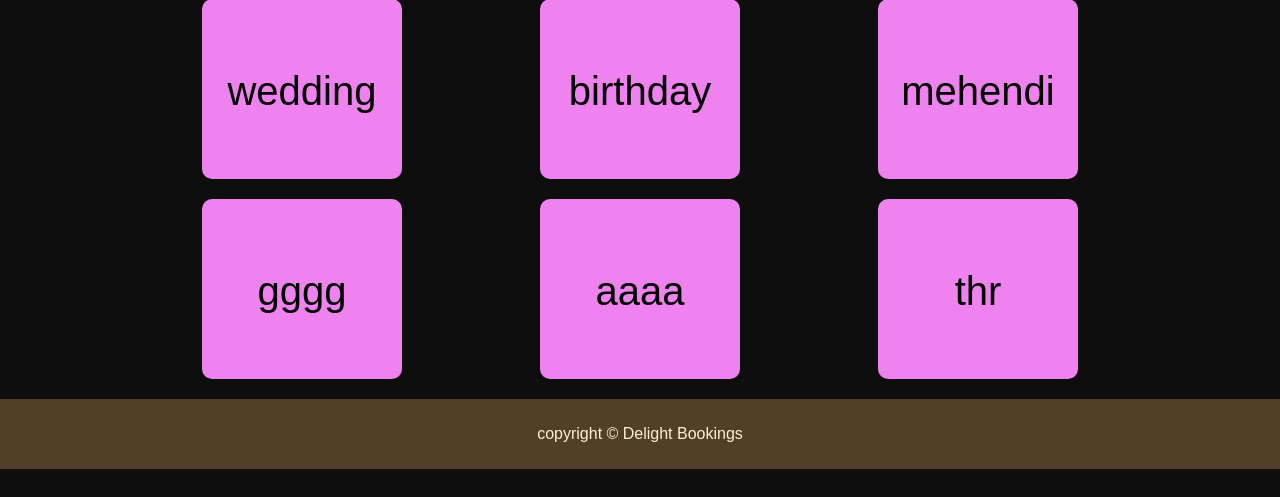
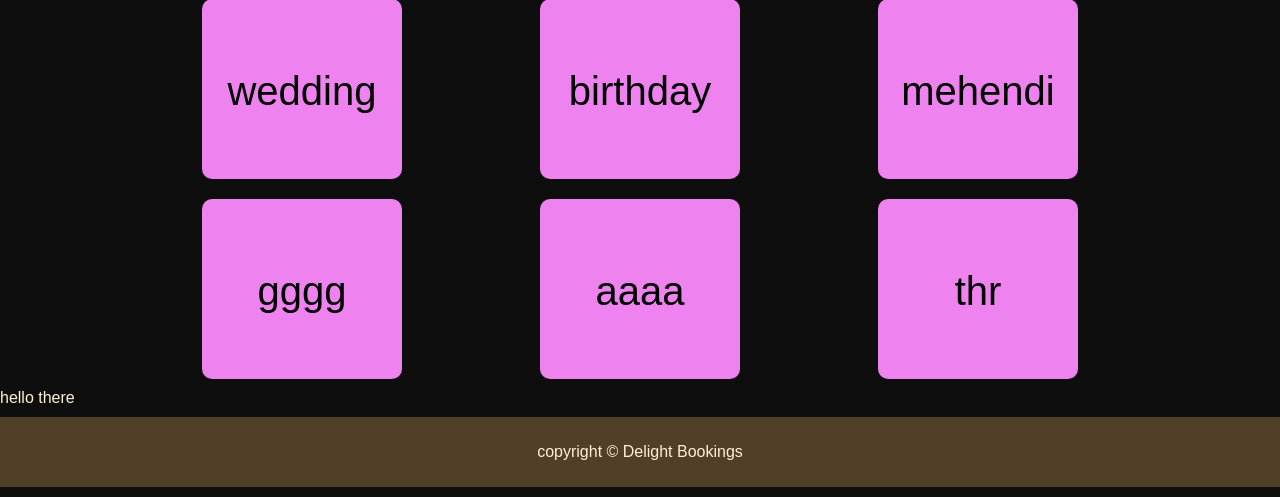
Before and after one commit to shrmax/catering_project, a PHP site: page /index.php in a window 1280 px wide. Shown: the part 640-1137 px from the top of the page. Before the commit the page ends 1109 px from the top, so only its background shows below. Run offline with PHP 8.4, Linux system fonts and the light colour scheme.

Commit message:
Update index.php

```diff
--- a/user/index.php
+++ b/user/index.php
@@ -32,6 +32,7 @@
     </div>
   </div>
 <!-- new change -->
+hello there
   <?php
   include_once 'partial/footer.php';
   ?>
```
